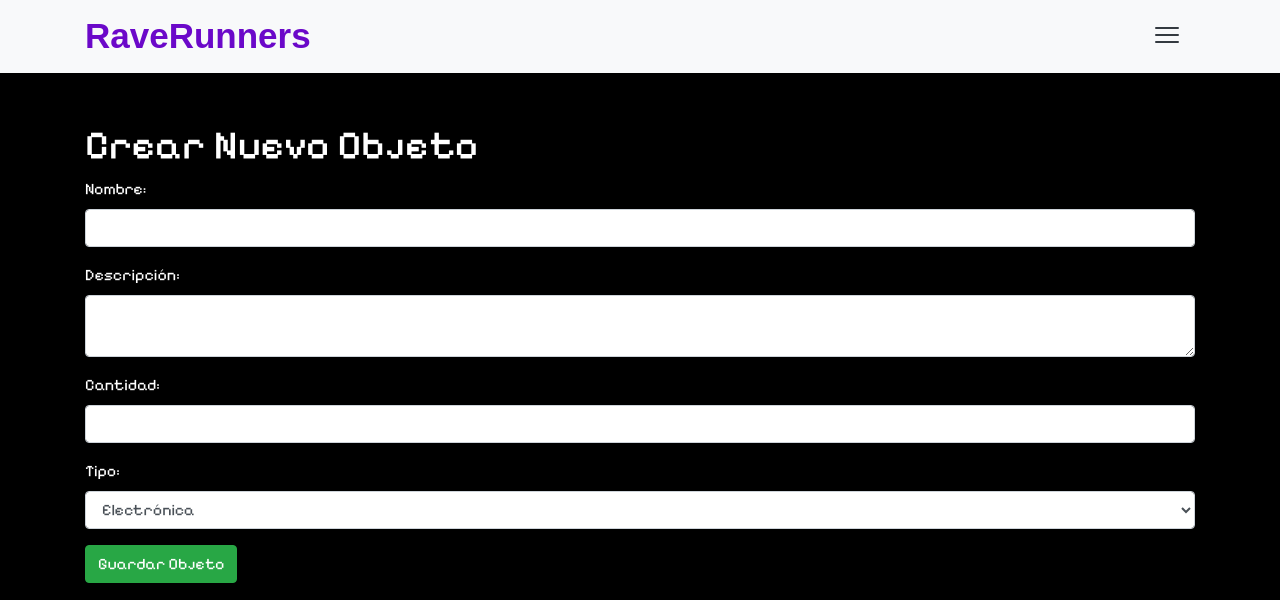
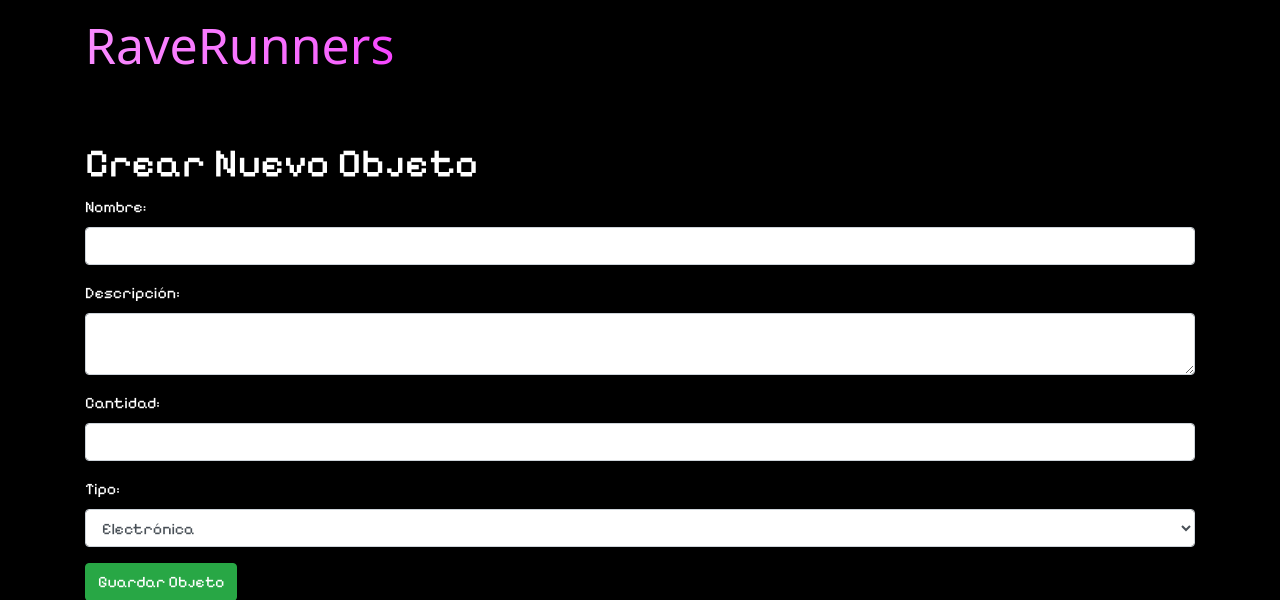
Before and after one commit to JagerTumbes/Raverunners, a Flask app: page /inventario/crear in a window 1280 px wide. Shown: the top 600 px of the page. Run offline with Flask 3, Linux system fonts and the light colour scheme; parts of the project's set-up code (start-up, migrations or seed data) failed here and were passed over; some libraries are stand-ins or nearby versions; some web fonts are replaced.

Commit message:
add style to Header

```diff
--- a/Templates/header.html
+++ b/Templates/header.html
@@ -1,24 +1,29 @@
-<!-- header.html -->
+<!DOCTYPE html>
+<html lang="es">
 
 <link href="https://fonts.googleapis.com/css2?family=Jacquard+24&family=Pixelify+Sans:wght@400..700&display=swap" rel="stylesheet">
 
+<link rel="stylesheet" href="{{ url_for('static', filename='css/styles.css') }}">
+<link rel="stylesheet" href="{{ url_for('static', filename='css/header.css') }}">
+
 <header class="header navbar navbar-expand-lg navbar-light">
     <div class="container d-flex justify-content-between align-items-center">
+
         <!-- Enlace dinámico según el tipo de usuario -->
         {% if current_user.is_authenticated %}
             {% if current_user.tipo_usuario == 'admin' %}
-                <a href="{{ url_for('main.inicio_admin') }}" class="navbar-brand-link">RaveRunners</a>
+                <a href="{{ url_for('main.inicio_admin') }}" class="tNavBar">RaveRunners</a>
             {% elif current_user.tipo_usuario == 'raver' %}
-                <a href="{{ url_for('main.inicio_raver') }}" class="navbar-brand-link">RaveRunners</a>
+                <a href="{{ url_for('main.inicio_raver') }}" class="tNavBar">RaveRunners</a>
             {% elif current_user.tipo_usuario == 'funcionario' %}
-                <a href="{{ url_for('main.inicio_funcionario') }}" class="navbar-brand-link">RaveRunners</a>
+                <a href="{{ url_for('main.inicio_funcionario') }}" class="tNavBar">RaveRunners</a>
             {% elif current_user.tipo_usuario == 'dj' %}
-                <a href="{{ url_for('main.inicio_dj') }}" class="navbar-brand-link">RaveRunners</a>
+                <a href="{{ url_for('main.inicio_dj') }}" class="tNavBar">RaveRunners</a>
             {% else %}
-                <a href="{{ url_for('main.index') }}" class="navbar-brand-link">RaveRunners</a>
+                <a href="{{ url_for('main.index') }}" class="tNavBar">RaveRunners</a>
             {% endif %}
         {% else %}
-            <a href="{{ url_for('main.index') }}" class="navbar-brand-link">RaveRunners</a>
+            <a href="{{ url_for('main.index') }}" class="tNavBar">RaveRunners</a>
         {% endif %}
 
         <!-- Botón de hamburguesa para dispositivos móviles -->
@@ -31,80 +36,36 @@
             <div class="navbar-nav ml-auto d-flex align-items-center">
                 <!-- Botones específicos para Admin -->
                 {% if current_user.is_authenticated and current_user.tipo_usuario == 'admin' %}
-                    <a href="{{ url_for('main.ver_eventos') }}" class="btn btn-outline-primary mr-2">Ver Eventos</a>
-                    <a href="{{ url_for('main.admin_usuarios') }}" class="btn btn-outline-primary mr-2">Administrar Usuarios</a>
-                    <a href="{{ url_for('main.calendario') }}" class="btn btn-outline-primary mr-2">Calendario</a>
+                    <a href="{{ url_for('main.ver_eventos') }}" class="navBarButton">Ver Eventos</a>
+                    <a href="{{ url_for('main.admin_usuarios') }}" class="navBarButton">Administrar Usuarios</a>
+                    <a href="{{ url_for('main.calendario') }}" class="navBarButton">Calendario</a>
+                    <a href="{{ url_for('main.logout') }}" class="navBarButton">Cerrar sesión</a>
+
                 {% endif %}
 
                 <!-- Botones específicos para Funcionario -->
                 {% if current_user.is_authenticated and current_user.tipo_usuario == 'funcionario' %}
-                    <a href="{{ url_for('main.calendario') }}" class="btn btn-outline-primary mr-2">Calendario</a>
+                    <a href="{{ url_for('main.calendario') }}" class="navBarButton">Calendario</a>
+                    <a href="{{ url_for('main.logout') }}" class="navBarButton">Cerrar sesión</a>
+
                 {% endif %}
 
                 <!-- Botones específicos para DJ -->
                 {% if current_user.is_authenticated and current_user.tipo_usuario == 'dj' %}
-                    <a href="{{ url_for('main.calendario') }}" class="btn btn-outline-primary mr-2">Calendario</a>
+                    <a href="{{ url_for('main.calendario') }}" class="navBarButton">Calendario</a>
+                    <a href="{{ url_for('main.logout') }}" class="navBarButton">Cerrar sesión</a>
+
                 {% endif %}
 
                 <!-- Botones específicos para Raver -->
                 {% if current_user.is_authenticated and current_user.tipo_usuario == 'raver' %}
-                    <a href="{{ url_for('main.generar_qr_pagina', raver_id=current_user.id) }}" class="btn btn-outline-primary mr-2">Generar QR</a>
-                    <a href="{{ url_for('main.calendario') }}" class="btn btn-outline-primary mr-2">Calendario</a>
+                    <a href="{{ url_for('main.generar_qr_pagina', raver_id=current_user.id) }}" class="navBarButton">Generar QR</a>
+                    <a href="{{ url_for('main.calendario') }}" class="navBarButton">Calendario</a>
+                    <a href="{{ url_for('main.logout') }}" class="navBarButton">Cerrar sesión</a>
+
                 {% endif %}
-
-                <!-- Menú desplegable (cerrar sesión) -->
-                <div class="dropdown">
-                    <button class="btn btn-link text-dark" type="button" id="menuButton" data-toggle="dropdown" aria-haspopup="true" aria-expanded="false">
-                        <svg width="30" height="30" viewBox="0 0 30 30" fill="none" xmlns="http://www.w3.org/2000/svg">
-                            <path d="M4 7H26M4 14H26M4 21H26" stroke="currentColor" stroke-width="2" stroke-linecap="round"/>
-                        </svg>
-                    </button>
-                    <div class="dropdown-menu dropdown-menu-right" aria-labelledby="menuButton">
-                        <a href="{{ url_for('main.logout') }}" class="dropdown-item">Cerrar sesión</a>
-                    </div>
-                </div>
             </div>
         </div>
     </div>
 
-    <style>
-        .header {
-            background-color: #f8f9fa;
-            padding: 10px 0;
-        }
-        .dropdown-menu {
-            margin-top: 0;
-        }
-
-        /* Estilo del enlace RaveRunners */
-        .navbar-brand-link {
-            font-family: 'Arial', sans-serif; /* Misma fuente que antes */
-            font-size: 35px; /* Tamaño grande para destacar */
-            font-weight: bold; /* Negrita para resaltar */
-            color: #6b08c9 !important; /* Color azul principal */
-            text-decoration: none; /* Sin subrayado */
-            transition: color 0.3s ease; /* Efecto suave al pasar el mouse */
-        }
-
-        /* Estilo de los botones */
-        .btn-outline-primary {
-            border-color: #6b08c9;
-            color: #6b08c9;
-        }
-        .btn-outline-primary:hover {
-            background-color: #6b08c9;
-            color: white;
-        }
-
-        /* Ajustes para dispositivos móviles */
-        @media (max-width: 991.98px) {
-            .navbar-nav {
-                flex-direction: column;
-                align-items: flex-start;
-            }
-            .navbar-nav .btn {
-                margin: 5px 0;
-            }
-        }
-    </style>
 </header>
--- /dev/null
+++ b/static/CSS/header.css
@@ -0,0 +1,74 @@
+.navBarButton{
+    display: inline-block;
+    padding: 1px 2px;
+    background-color: black;
+    border-radius: 8%;
+    color: white;
+    text-decoration: none;
+    border: 2px solid violet;
+    text-align: center;
+    transition: background-color 0.3s, color 0.3s;
+    margin-bottom: 6px;
+    width: 45%;
+}
+.navBarButton:hover {
+    background-color: #0f0f0f;
+    border-color: #0f0f0f;
+    transform: translateY(-1px);
+    text-decoration: none;
+    color: white;
+}
+.navBarButton:active {
+    background-color:#af5eafc2;
+    border-color: #af5eafc2;
+}
+
+.header {
+    background-color: black;
+}
+.dropdown-menu {
+    margin-top: 0;
+}
+
+.tNavBar{
+    font-size:50px;
+    background: linear-gradient(
+        to left,
+        #f300ff 20%,
+        #f866ff 30%,
+        #fcbfff 70%,
+        #fee2ff 80%
+    );
+    -webkit-background-clip: text;
+    background-clip: text;
+    -webkit-text-fill-color: transparent;
+    text-fill-color: transparent;
+    background-size: 500% auto;
+    animation: textShine 1s ease-in-out infinite alternate;
+}
+@keyframes textShine {
+    0% {
+        background-position: 0% 50%;
+    }
+    100% {
+        background-position: 100% 50%;
+    }
+}
+
+
+/* Ajustes para dispositivos móviles */
+@media (max-width: 991.98px) {
+    .navbar-nav {
+        flex-direction: column;
+        align-items: flex-start;
+    }
+    .navbar-nav .btn {
+        margin: 5px 0;
+    }
+    .navbar-toggler-icon {
+        filter: invert(1);
+    }
+    .navbar-toggler-icon:active{
+        border-color: none;
+    }
+}
```
Also changed, not shown: static/CSS/styles.css (+7 -110 lines).
